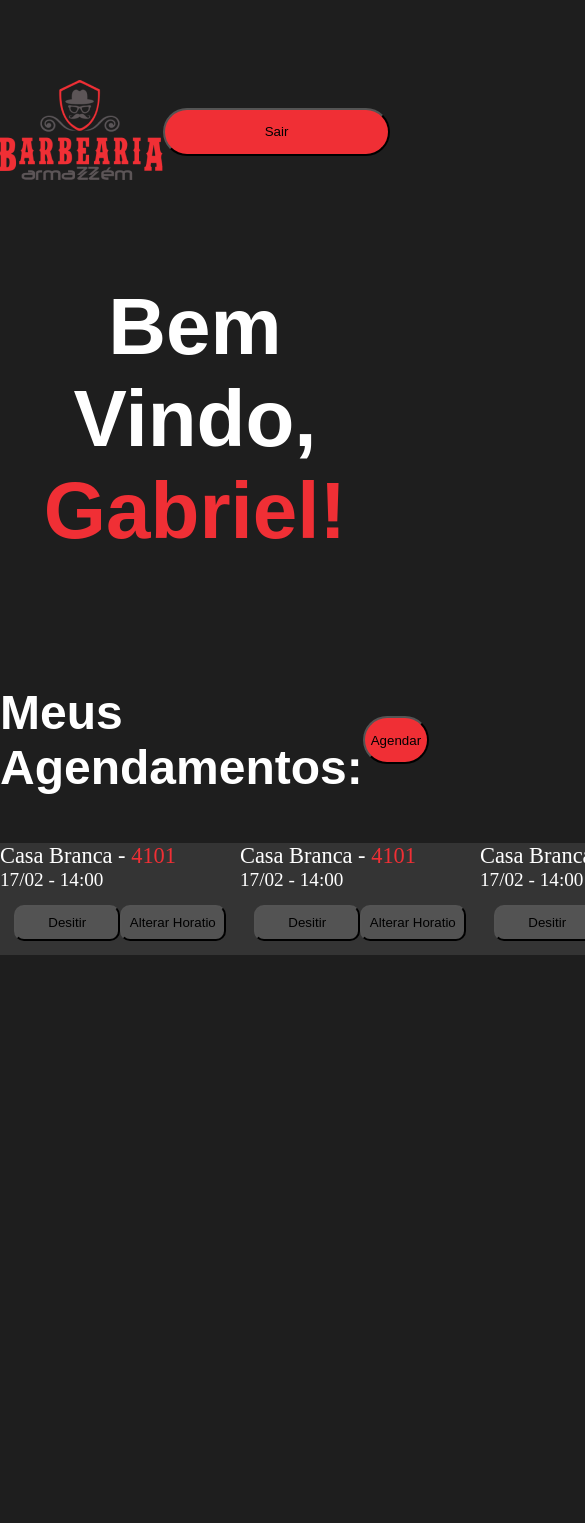
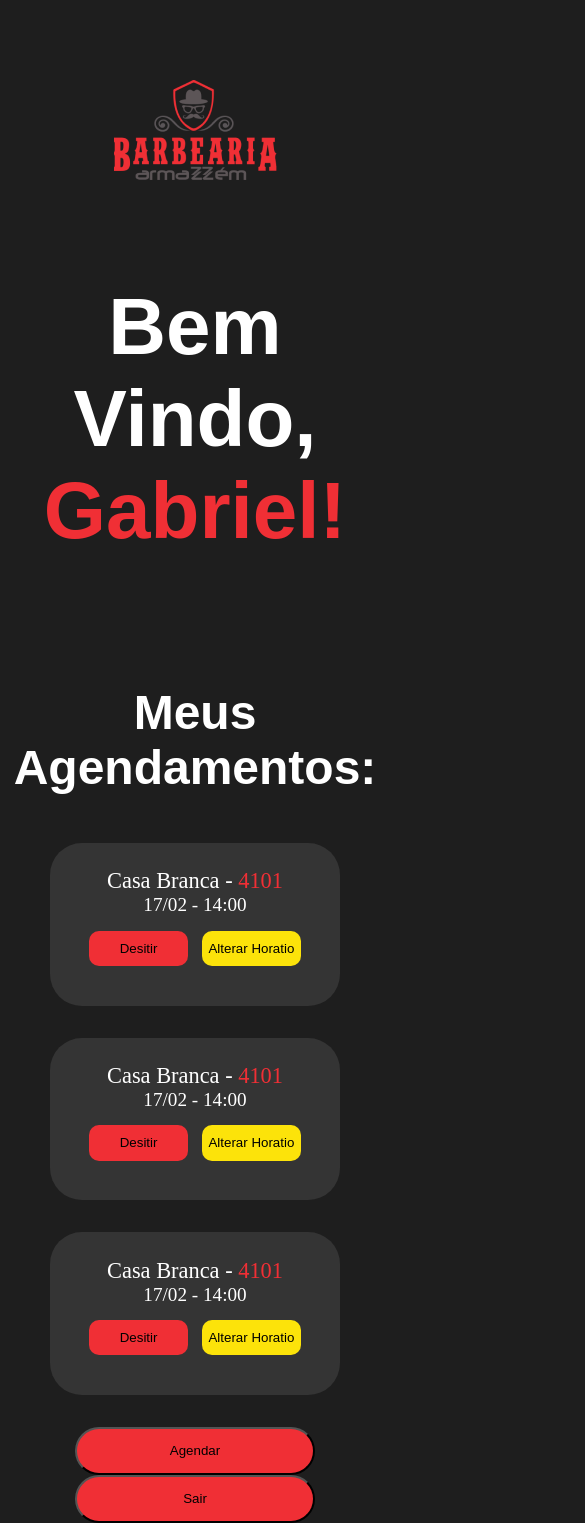
Before and after one commit to HeitorDePaula/Projeto-Final-3-Semestre-IFSP, a React (Create React App) app: page / in a window 390 px wide. Shown: the top 1523 px of the page, 585 px wide, since content can reach past the window. Before the commit the page ends 955 px from the top, so only its background shows below. Built offline with nearby package versions, Linux system fonts and the light colour scheme.

Commit message:
final exibicao de agendamento

```diff
--- a/src/Components/HomeBarbeiro.js
+++ b/src/Components/HomeBarbeiro.js
@@ -10,14 +10,14 @@ const HomeBarbeiro = () =>{
         <div>
         <div className="Container">
             <img src={Logo} alt="" />
-            <button>Sair</button>
+            <button className="int">Sair</button>
         </div><br/>
         <div className="texto">
             <h2>Bem Vindo, <span>Gabriel!</span></h2>
         </div>
         <div className="Container">
             <h3>Meus Agendamentos:</h3>
-            <button>Agendar</button>
+            <button className="int">Agendar</button>
         </div>
         <div className="cards">
             <div className="card1">
@@ -25,7 +25,7 @@ const HomeBarbeiro = () =>{
                 <p className="hora">17/02 - 14:00 </p>
                 <div className="aceitar">
                     <button className="rec">Desitir</button>
-                    <button className="rec">Alterar Horatio</button>
+                    <button className="rec1">Alterar Horatio</button>
                 </div>
             </div>
             <div className="card2">
@@ -33,7 +33,7 @@ const HomeBarbeiro = () =>{
                  <p className="hora">17/02 - 14:00 </p>
                  <div className="aceitar">
                     <button className="rec">Desitir</button>
-                    <button className="rec">Alterar Horatio</button>
+                    <button className="rec1">Alterar Horatio</button>
                 </div>
             </div>
             <div className="card3">
@@ -41,10 +41,12 @@ const HomeBarbeiro = () =>{
                 <p className="hora">17/02 - 14:00 </p>
                 <div className="aceitar">
                     <button className="rec">Desitir</button>
-                    <button className="rec">Alterar Horatio</button>
+                    <button className="rec1">Alterar Horatio</button>
                 </div>
             </div>
         </div>
+        <button className="reps">Agendar</button>
+        <button className="reps">Sair</button>
         </div>
     )
 
--- a/src/Style/hbarber.css
+++ b/src/Style/hbarber.css
@@ -2,11 +2,12 @@ body{
     background-color: #1E1E1E;
     margin: 0;
 }
-button {
+.int {
     background-color: #F02F35;
     width: 15rem;
     height: 3rem;
-    border-radius: 2rem;
+    border-radius: 2rem ;
+    border: snow;
 
 }
 .Container {
@@ -38,25 +39,31 @@ div{
 .cards{
     display: flex;
     justify-content: space-evenly;
-    margin: 0;
+    margin: 0 ;
 }
 .card1{
     background-color: #343434;
     width: 15rem;
     height: 7rem;
     margin: 0;
+    padding: 3vh;
+    border-radius: 2rem;
 }
 .card2{
     background-color: #343434;
     width: 15rem;
     height: 7rem;
     margin: 0;
+    padding: 3vh;
+    border-radius: 2rem;
 }
 .card3{
     background-color: #343434;
     width: 15rem;
     height: 7rem;
     margin: 0;
+    padding: 3vh;
+    border-radius: 2rem;
 }
 span{
     color: #F02F35;
@@ -67,14 +74,72 @@ span{
 .rec{
     width: 8rem;
     height: 2.2rem;
-
-    background-color: #535353;
+    background-color: #F02F35;
     border-radius: 10px;
     margin-top: 0px;
+    border: 0;
+}
+.rec1{
+    width: 8rem;
+    height: 2.2rem;
+    background-color: #fce30a;
+    border-radius: 10px;
+    margin-top: 0px;
+    border: 0;
+    margin-left: inherit;
 }
 .aceitar{
     display: flex;
     justify-content: space-around;
     margin: 0.9rem;
+}
+.reps{
+    display: none;
+}
+@media screen and (max-width: 769px) {
+    .cards {
+      flex-direction: column;
+    }
+    div{
+        align-items: center;
+        text-align: -webkit-center;
+    }
+    .int{
+        display: none;
+    }
+    .cards {
+        margin-left: 0;
+        align-items: center;
+        margin-bottom: 2rem;
+        gap: 2rem;
+    }
+    .reps{
+        background-color: #F02F35;
+        width: 15rem;
+        margin: 0;
+        margin-left: 0rem;
+        text-align: center;
+        height: 3rem;
+        border-radius: 7rem;
+        display: flex;
+        flex-direction: column;
+        align-items: stretch;
+        justify-content: center;
+    }
+    .card1{
+        padding: 3vh;
+        border-radius: 2rem;
+    }
+    .card2{
+        padding: 3vh;
+        border-radius: 2rem;
+    }
+    .card3{
+        padding: 3vh;
+        border-radius: 2rem;
+    }
+  }
 
-}
+  .preto{
+    color: black;
+  }
```
